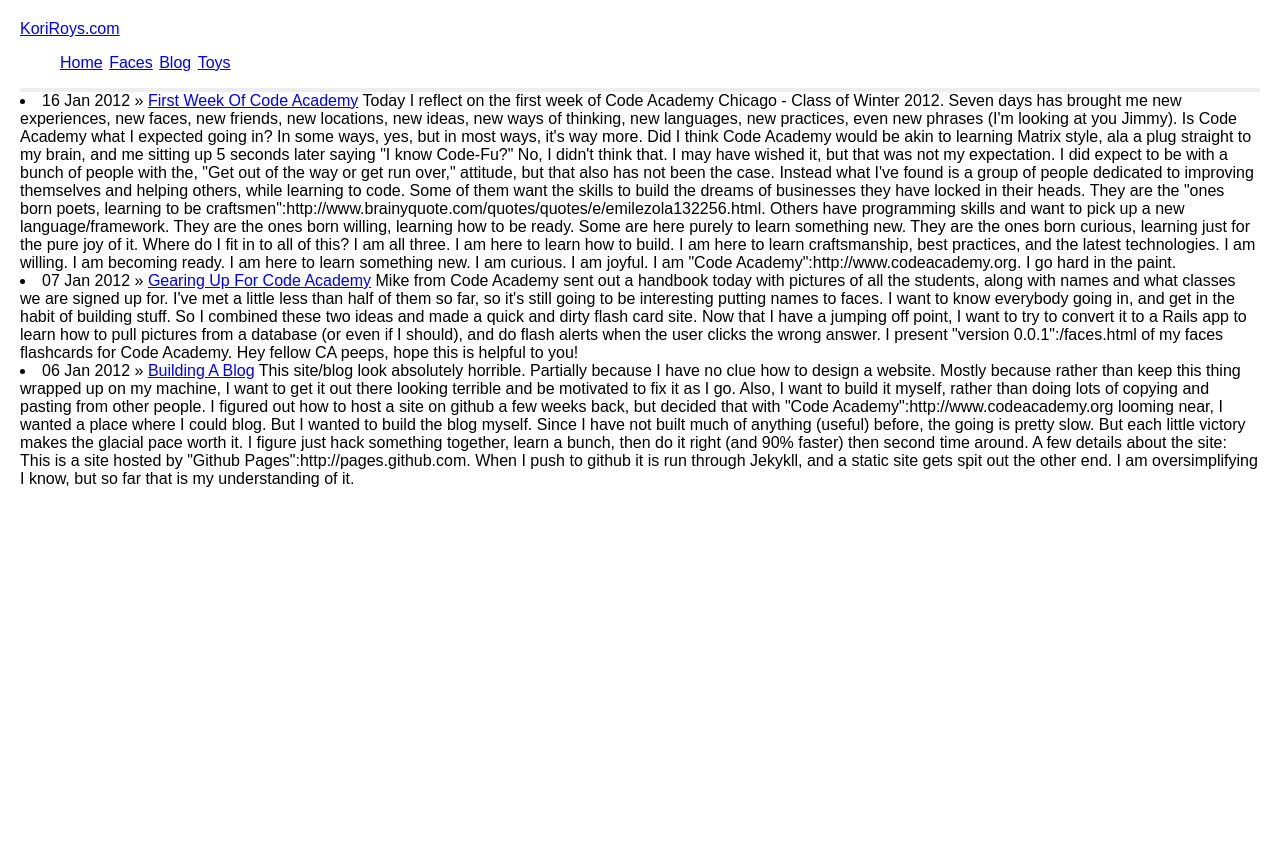
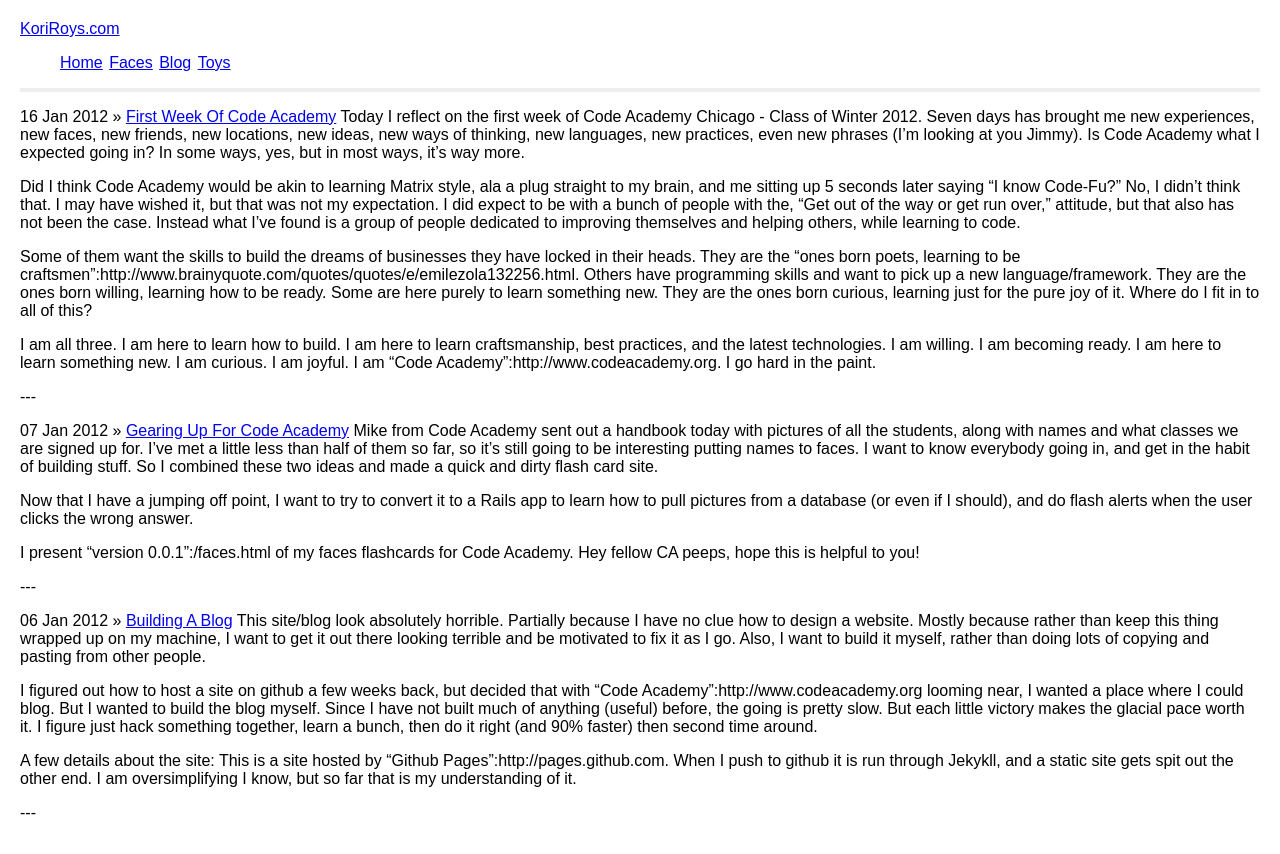
Before and after one commit to koriroys/blog, a Jekyll site: the page built from blog.markdown, in a window 1280 px wide. Shown: the top 854 px of the page. Built offline with Jekyll 4.4.1, drawn with Linux system fonts in a browser that asks for light colours.

Commit message:
layout tweaks

```diff
--- a/_layouts/post.html
+++ b/_layouts/post.html
@@ -3,6 +3,6 @@
 ---
 
 <div id="post">
- <a href="{{ site.url }}{{ page.url }}" rel="bookmark permalink" title="Permanent link to this post">{{ page.title }}</a>
+ {{ page.date | date_to_string }} &raquo; <a href="{{ site.url }}{{ page.url }}" rel="bookmark permalink" title="Permanent link to this post">{{ page.title }}</a>
 {{ content }}
 </div>
--- a/blog.markdown
+++ b/blog.markdown
@@ -4,5 +4,6 @@
 ---
 
 {% for post in site.posts %}
-  <li><span>{{ post.date | date_to_string }}</span> &raquo; <a href="{{ post.url }}">{{ post.title }}</a> {{ post.content }}</li>
+  <span>{{ post.date | date_to_string }}</span> &raquo; <a href="{{ post.url }}">{{ post.title }}</a> {{ post.content }}
+  <p>---</p>
 {% endfor %}
--- a/index.html
+++ b/index.html
@@ -6,7 +6,6 @@
 
 
 <div id="home">
-  <h1>Blog Posts</h1>
   <ul class="posts">
     {% for post in site.posts %}
     <li><span>{{ post.date | date_to_string }}</span> &raquo; <a href="{{ post.url }}">{{ post.title }}</a></li>
```
